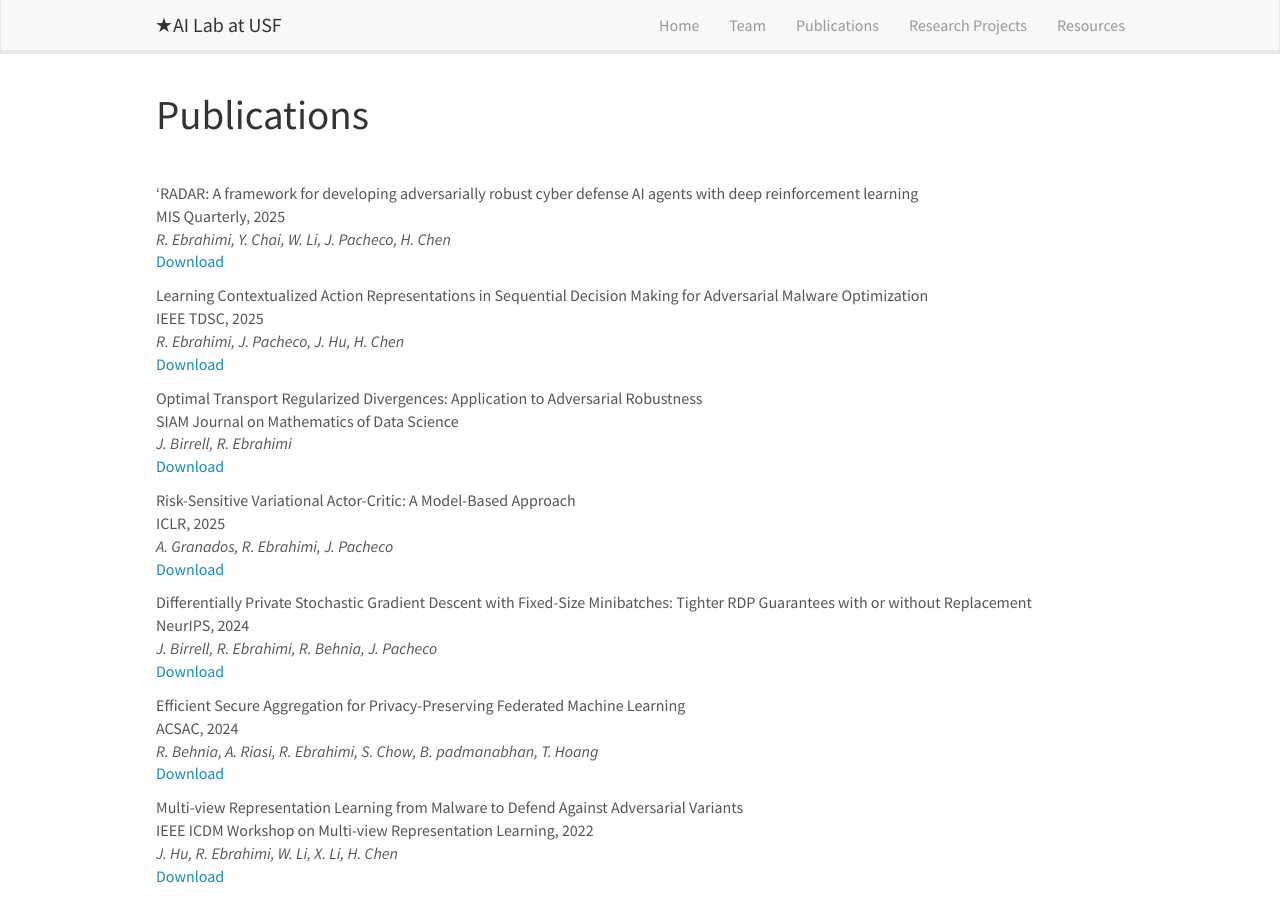
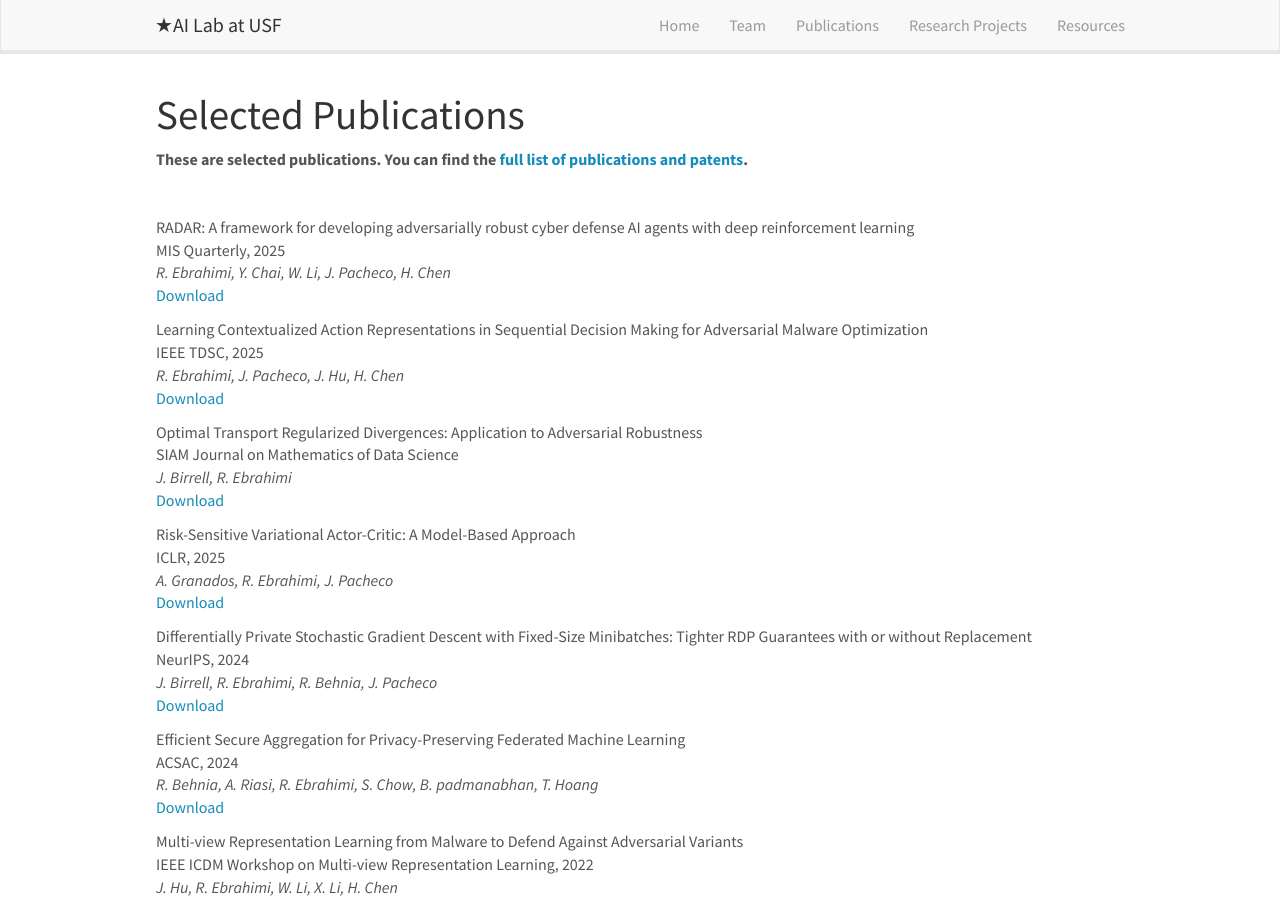
Before and after one commit to star-ailab/star-ailab.github.io, a Jekyll site: the page built from _pages/publications.md, in a window 1280 px wide and 900 px high. Built offline with Jekyll 4.4.1, drawn with Linux system fonts in a browser that asks for light colours; nearby versions of some CDN libraries.

Commit message:
pub list

```diff
--- a/_data/publist.yml
+++ b/_data/publist.yml
@@ -1,4 +1,4 @@
-- title: "‘RADAR: A framework for developing adversarially robust cyber defense AI agents with deep reinforcement learning"
+- title: "RADAR: A framework for developing adversarially robust cyber defense AI agents with deep reinforcement learning"
   image: imageaward_edited.png
   description: MIS Quarterly, 2025
   authors: R. Ebrahimi, Y. Chai, W. Li, J. Pacheco, H. Chen
--- a/_pages/publications.md
+++ b/_pages/publications.md
@@ -7,11 +7,13 @@ permalink: /publications/
 ---
 
 
-# Publications
+# Selected Publications
 
 [//]: # ## Group highlights
 
 [//]: # **At the end of this page, you can find the [full list of publications and patents](#full-list-of-publications).**
+
+**These are selected publications. You can find the [full list of publications and patents](https://scholar.google.com/citations?hl=en&user=fFfNnJA7n38C).**
 
 {% assign number_printed = 0 %}
 {% for publi in site.data.publist %}
```
